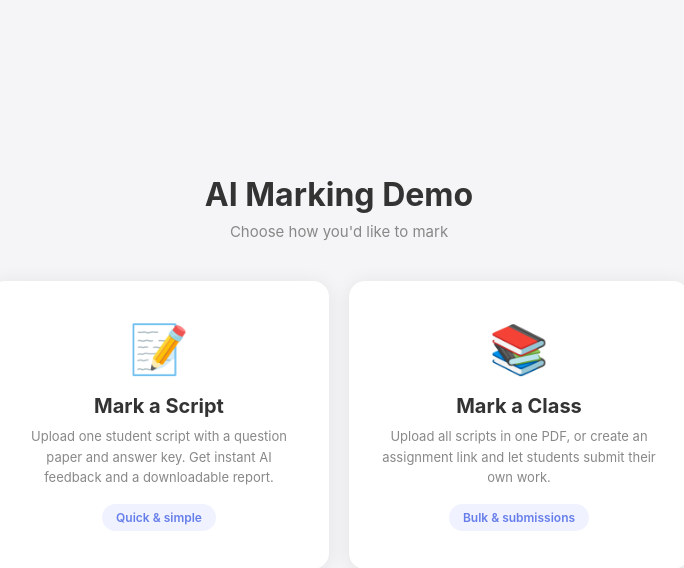
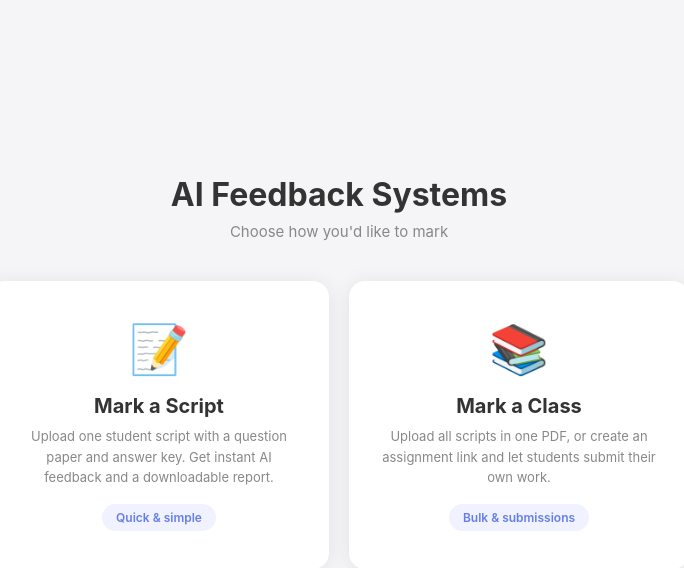
Before and after one commit to twahidin/ai-marking-prototype, a Flask app: page / in a window 1280 px wide. Shown: the top 568 px of the page, without its empty margins (301-985 px from the left). Run offline with Flask 3, Linux system fonts and the light colour scheme.

Commit message:
feat: add APP_TITLE env var to make app branding configurable
Replace all hardcoded "AI Marking Demo" / "AI Marking" references with
the APP_TITLE env var (default: "AI Feedback Systems"). Thread through
context processor, all templates, and PDF generator functions. Also add
demo_mode to the context processor for template access.

Co-Authored-By: Claude Opus 4.6 (1M context) <noreply@anthropic.com>

```diff
--- a/app.py
+++ b/app.py
@@ -33,6 +33,7 @@ app.config['MAX_CONTENT_LENGTH'] = 100 * 1024 * 1024  # 100MB
 ACCESS_CODE = os.getenv('ACCESS_CODE', '').strip()
 DEMO_MODE = os.getenv('DEMO_MODE', 'FALSE').upper() == 'TRUE'
 DEPT_MODE = os.getenv('DEPT_MODE', 'FALSE').upper() == 'TRUE'
+APP_TITLE = os.getenv('APP_TITLE', 'AI Feedback Systems')
 
 # Initialize database
 init_db(app)
@@ -44,11 +45,11 @@ init_db(app)
 
 @app.context_processor
 def inject_dept_context():
-    """Make dept_mode and current teacher available in all templates."""
+    """Make dept_mode, demo_mode, app_title and current teacher available in all templates."""
     if DEPT_MODE:
         teacher = _current_teacher()
-        return {'dept_mode': True, 'current_teacher': teacher}
-    return {'dept_mode': False, 'current_teacher': None}
+        return {'dept_mode': True, 'demo_mode': DEMO_MODE, 'app_title': APP_TITLE, 'current_teacher': teacher}
+    return {'dept_mode': False, 'demo_mode': DEMO_MODE, 'app_title': APP_TITLE, 'current_teacher': None}
 
 
 @app.after_request
@@ -401,7 +402,7 @@ def download_pdf(job_id):
     if not job or job['status'] != 'done':
         return jsonify({'success': False, 'error': 'No results available'}), 404
 
-    pdf_bytes = generate_report_pdf(job['result'], subject=job.get('subject', ''))
+    pdf_bytes = generate_report_pdf(job['result'], subject=job.get('subject', ''), app_title=APP_TITLE)
 
     return send_file(
         io.BytesIO(pdf_bytes),
@@ -1229,7 +1230,7 @@ def bulk_download(job_id):
         for item in job['results']:
             if item['result'].get('error'):
                 continue
-            pdf_bytes = generate_report_pdf(item['result'], subject=job.get('subject', ''))
+            pdf_bytes = generate_report_pdf(item['result'], subject=job.get('subject', ''), app_title=APP_TITLE)
             safe_name = item['name'].replace('/', '_').replace('\\', '_')
             zf.writestr(f"{item['index']}_{safe_name}_report.pdf", pdf_bytes)
     buf.seek(0)
@@ -1255,7 +1256,7 @@ def bulk_overview(job_id):
         {'name': item['name'], 'index': item['index'], 'result': item['result']}
         for item in job['results']
     ]
-    pdf_bytes = generate_overview_pdf(student_results, subject=job.get('subject', ''))
+    pdf_bytes = generate_overview_pdf(student_results, subject=job.get('subject', ''), app_title=APP_TITLE)
 
     return send_file(
         io.BytesIO(pdf_bytes),
@@ -1523,7 +1524,7 @@ def teacher_download_all(assignment_id):
             student = Student.query.get(sub.student_id)
             if not student:
                 continue
-            pdf_bytes = generate_report_pdf(result, subject=asn.subject)
+            pdf_bytes = generate_report_pdf(result, subject=asn.subject, app_title=APP_TITLE)
             safe_name = student.name.replace('/', '_').replace('\\', '_')
             zf.writestr(f"{student.index_number}_{safe_name}_report.pdf", pdf_bytes)
     buf.seek(0)
@@ -1554,7 +1555,7 @@ def teacher_overview(assignment_id):
             'result': result,
         })
 
-    pdf_bytes = generate_overview_pdf(student_results, subject=asn.subject)
+    pdf_bytes = generate_overview_pdf(student_results, subject=asn.subject, app_title=APP_TITLE)
 
     return send_file(
         io.BytesIO(pdf_bytes),
--- a/pdf_generator.py
+++ b/pdf_generator.py
@@ -114,13 +114,14 @@ def get_styles():
     return styles
 
 
-def generate_report_pdf(result, subject=''):
+def generate_report_pdf(result, subject='', app_title='AI Feedback Systems'):
     """
     Generate a PDF feedback report from marking results.
 
     Args:
         result: Dict from mark_script() with questions, overall_feedback, etc.
         subject: Subject name for the header
+        app_title: Application title for the report header
 
     Returns:
         PDF content as bytes
@@ -136,7 +137,8 @@ def generate_report_pdf(result, subject=''):
     story = []
 
     # Title
-    story.append(Paragraph("AI Marking Report", styles['Title_Custom']))
+    report_title = f"{app_title} Report" if app_title else "AI Marking Report"
+    story.append(Paragraph(report_title, styles['Title_Custom']))
     story.append(Spacer(1, 5))
 
     # Info box
@@ -360,7 +362,7 @@ def generate_report_pdf(result, subject=''):
     return buffer.getvalue()
 
 
-def generate_overview_pdf(student_results, subject=''):
+def generate_overview_pdf(student_results, subject='', app_title='AI Feedback Systems'):
     """
     Generate a class overview PDF with item analysis.
 
@@ -368,6 +370,7 @@ def generate_overview_pdf(student_results, subject=''):
         student_results: List of dicts with {name, index, result} where result
                         is the marking result dict (with questions, etc.)
         subject: Subject name for the header
+        app_title: Application title for the report header
 
     Returns:
         PDF content as bytes
--- a/templates/_gate.html
+++ b/templates/_gate.html
@@ -1,7 +1,7 @@
 {# Shared access-code gate. Set `gate_title` before including. #}
 <div class="gate">
     <div class="gate-card">
-        <h1>{{ gate_title|default('AI Marking Demo') }}</h1>
+        <h1>{{ gate_title|default(app_title) }}</h1>
         <p>Enter the access code to continue</p>
         <input type="text" class="gate-input" id="codeInput" placeholder="ACCESS CODE" autocomplete="off" autofocus>
         <div class="gate-error" id="gateError">Invalid access code. Please try again.</div>
--- a/templates/base.html
+++ b/templates/base.html
@@ -3,7 +3,7 @@
 <head>
     <meta charset="UTF-8">
     <meta name="viewport" content="{% block viewport %}width=device-width, initial-scale=1.0{% endblock %}">
-    <title>{% block title %}AI Marking Demo{% endblock %}</title>
+    <title>{% block title %}{{ app_title }}{% endblock %}</title>
     <link rel="stylesheet" href="https://cdnjs.cloudflare.com/ajax/libs/animate.css/4.1.1/animate.min.css">
     <link rel="stylesheet" href="{{ url_for('static', filename='styles.css') }}">
     {% block head %}{% endblock %}
@@ -12,7 +12,7 @@
 {% if dept_mode and current_teacher %}
 <nav class="dept-nav">
     <div class="dept-nav-inner">
-        <a href="/" class="dept-nav-brand">AI Marking</a>
+        <a href="/" class="dept-nav-brand">{{ app_title }}</a>
         <div class="dept-nav-links">
             {% if current_teacher.role == 'hod' %}
             <a href="/department">Dashboard</a>
--- a/templates/class.html
+++ b/templates/class.html
@@ -1,6 +1,6 @@
 {% extends "base.html" %}
 
-{% block title %}Mark a Class - AI Marking{% endblock %}
+{% block title %}Mark a Class - {{ app_title }}{% endblock %}
 
 {% block head %}
 <style>
--- a/templates/dashboard.html
+++ b/templates/dashboard.html
@@ -1,6 +1,6 @@
 {% extends "base.html" %}
 
-{% block title %}My Dashboard - AI Marking{% endblock %}
+{% block title %}My Dashboard - {{ app_title }}{% endblock %}
 
 {% block head %}
 <style>
--- a/templates/department.html
+++ b/templates/department.html
@@ -1,6 +1,6 @@
 {% extends "base.html" %}
 
-{% block title %}Department Dashboard - AI Marking{% endblock %}
+{% block title %}Department Dashboard - {{ app_title }}{% endblock %}
 
 {% block head %}
 <style>
--- a/templates/department_insights.html
+++ b/templates/department_insights.html
@@ -1,6 +1,6 @@
 {% extends "base.html" %}
 
-{% block title %}Department Insights - AI Marking{% endblock %}
+{% block title %}Department Insights - {{ app_title }}{% endblock %}
 
 {% block head %}
 <style>
--- a/templates/department_manage.html
+++ b/templates/department_manage.html
@@ -1,6 +1,6 @@
 {% extends "base.html" %}
 
-{% block title %}Manage Department - AI Marking{% endblock %}
+{% block title %}Manage Department - {{ app_title }}{% endblock %}
 
 {% block head %}
 <style>
--- a/templates/department_setup.html
+++ b/templates/department_setup.html
@@ -1,6 +1,6 @@
 {% extends "base.html" %}
 
-{% block title %}Department Setup - AI Marking{% endblock %}
+{% block title %}Department Setup - {{ app_title }}{% endblock %}
 
 {% block head %}
 <style>
--- a/templates/hub.html
+++ b/templates/hub.html
@@ -33,7 +33,7 @@
 
 {% block body %}
 {% if not authenticated %}
-{% set gate_title = 'Department Login' if dept_mode else 'AI Marking Demo' %}
+{% set gate_title = 'Department Login' if dept_mode else app_title %}
 {% include '_gate.html' %}
 
 {% else %}
@@ -77,7 +77,7 @@
         </div>
 
         {% else %}
-        <h1>AI Marking Demo</h1>
+        <h1>{{ app_title }}</h1>
         <p class="subtitle">Choose how you'd like to mark</p>
 
         <div class="hub-cards">
--- a/templates/index.html
+++ b/templates/index.html
@@ -1,6 +1,6 @@
 {% extends "base.html" %}
 
-{% block title %}AI Marking Demo{% endblock %}
+{% block title %}{{ app_title }}{% endblock %}
 
 {% block head %}
 <style>
@@ -11,7 +11,7 @@
 
 {% block body %}
 {% if not authenticated %}
-{% set gate_title = 'AI Marking Demo' %}{% include '_gate.html' %}
+{% set gate_title = app_title %}{% include '_gate.html' %}
 {% else %}
 
 <!-- Modal Overlay -->
--- a/templates/teacher_detail.html
+++ b/templates/teacher_detail.html
@@ -1,6 +1,6 @@
 {% extends "base.html" %}
 
-{% block title %}{{ assignment.title or assignment.subject or 'Assignment' }} - AI Marking{% endblock %}
+{% block title %}{{ assignment.title or assignment.subject or 'Assignment' }} - {{ app_title }}{% endblock %}
 
 {% block head %}
 <style>
```
